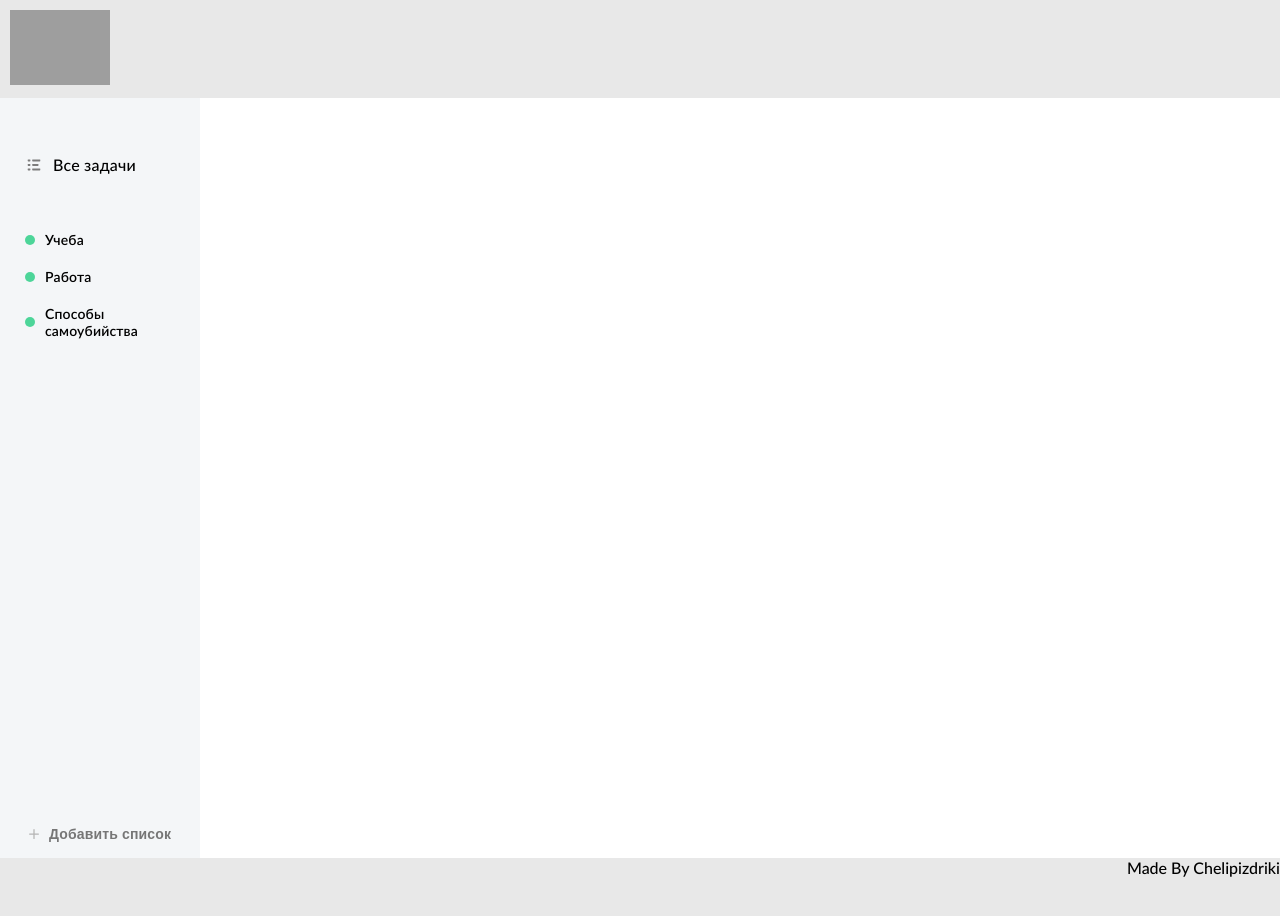
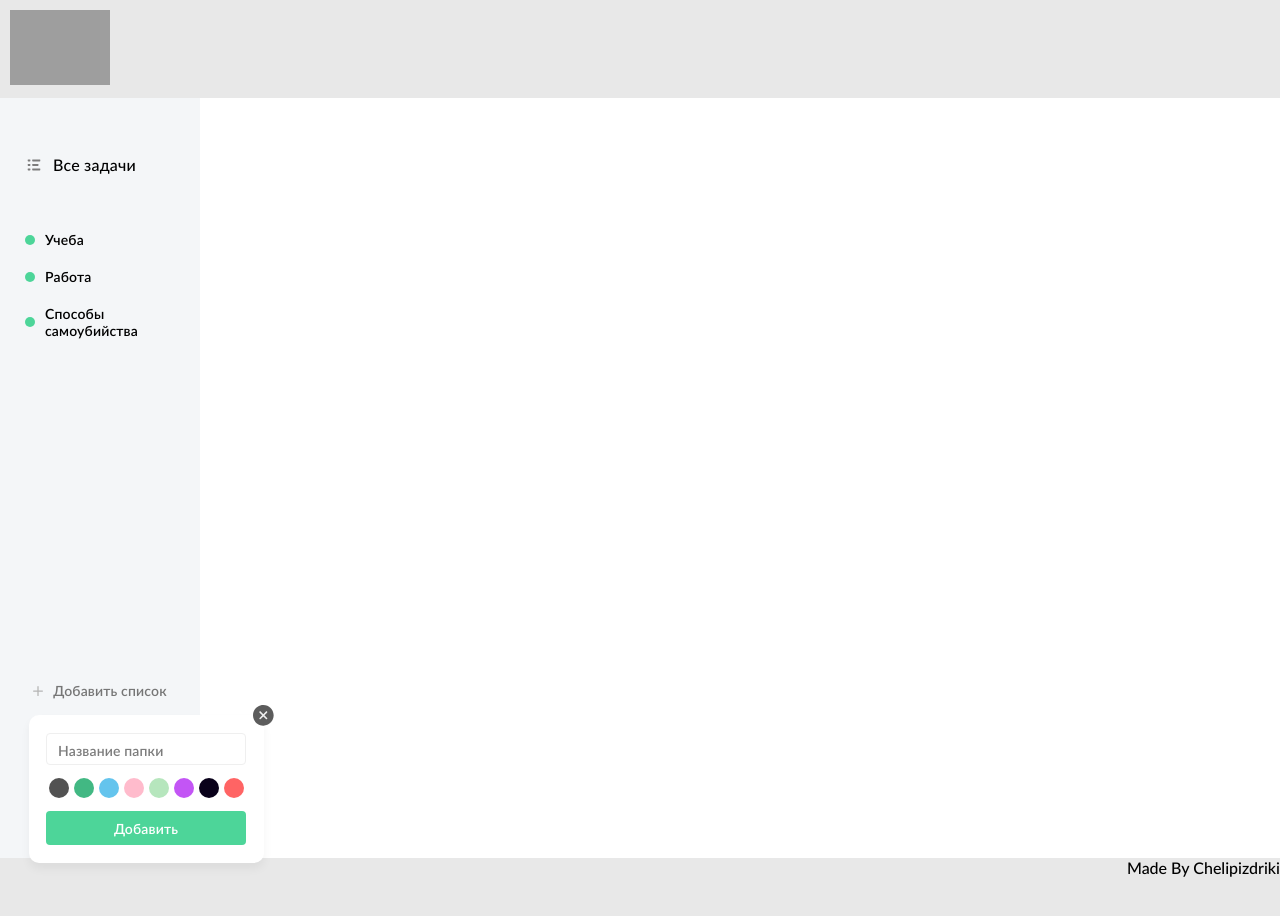
Before and after one commit to ShaggyBa/team-project-todo-app, a React (Create React App) app: page / in a window 1280 px wide. Shown: the top 916 px of the page. Built offline with nearby package versions, Linux system fonts and the light colour scheme; grey boxes are pictures that could not be loaded; the HTML template or start-up script is replaced by a standard one.

Commit message:
add ListItemPopover component

```diff
--- a/src/UI-colors.css
+++ b/src/UI-colors.css
@@ -16,7 +16,7 @@
 	--white_100: #F2F2F2;
 	--primary_50: #FFFFFF;
 	--white-20: #F1F1F1;
-
+	--purple: #C355F5;
 	--green_300: #B6E6BD;
 	--pink_100: #FFBBCC;
 	--cyan_100: #64C4ED;
--- /dev/null
+++ b/src/components/ListItem-Popover/Colors.ts
@@ -0,0 +1,10 @@
+export const colors = [
+  "var(--gray_800)",
+  "var(--dirtTurquoise_50)",
+  "var(--cyan_100)",
+  "var(--pink_100)",
+  "var(--green_300)",
+  "var(--purple)",
+  "var(--black_900)",
+  "var(--carrot-50)",
+];
--- /dev/null
+++ b/src/components/ListItem-Popover/ListItem-Popover.module.css
@@ -0,0 +1,63 @@
+.popover {
+	top: 13px;
+	left: 46px;
+	position: relative;
+	z-index: 100;
+	width: 235px;
+	height: 148px;
+	border-radius: 10px;
+	background: #FFF;
+	box-shadow: 0px 6px 10px 0px var(--box-shadow-light);
+	padding: 18px 17px;
+
+	display: flex;
+	flex-direction: column;
+	align-items: center;
+}
+
+.popover__input {
+	font-family: "Lato";
+	width: 200px;
+	height: 32px;
+	border-radius: 4px;
+	border: 1px solid #EFEFEF;
+	background: transparent;
+	padding: 7px 0 7px 11px;
+}
+
+.popover__input::placeholder {
+	color: var(--gray_500);
+	font-size: 14px;
+	font-weight: 600;
+	line-height: normal;
+	letter-spacing: 0.15px;
+}
+
+.popover__listColors {
+	margin: 13px 0;
+	display: flex;
+}
+
+.disc {
+	cursor: pointer;
+	margin-right: 5px;
+	flex-shrink: 0;
+	display: block;
+	width: 20px;
+	height: 20px;
+	border-radius: 50%;
+	background-color: var(--turquoise_50);
+}
+
+.disc:last-child {
+	margin-right: 0;
+}
+
+.disc:hover {
+	/* border: 1px solid var(--gray_500); */
+	border: 2px solid var(--gray_800);
+}
+
+/* .disc.active { - когда выбираем цвет делаем кружочек активным
+	border: 2px solid var(--gray_800);
+} */
--- /dev/null
+++ b/src/components/ListItem-Popover/ListItem-Popover.tsx
@@ -0,0 +1,37 @@
+import React from "react";
+import { IPopover } from "../../types/IPopover.types";
+import s from "./ListItem-Popover.module.css";
+
+import { ReactComponent as CloseIcon } from "../../assets/icons/delete_icon_white.svg";
+import { VariantBtn } from "../index";
+
+import { colors } from "./Colors";
+
+export const ListItemPopover: React.FC<IPopover> = ({ onClose, onSubmit }) => {
+  return (
+    <div className={s.popover}>
+      <input
+        type="text"
+        className={s.popover__input}
+        name="list-name"
+        id=""
+        placeholder="Название папки"
+      />
+      <div className={s.popover__listColors}>
+        {colors.map((color, index) => {
+          return (
+            <span
+              key={index}
+              className={s.disc}
+              style={{ backgroundColor: color }}
+            ></span>
+          );
+        })}
+      </div>
+      <VariantBtn variant="add">Добавить</VariantBtn>
+      <VariantBtn variant="close">
+        <CloseIcon />
+      </VariantBtn>
+    </div>
+  );
+};
--- /dev/null
+++ b/src/components/ListItem-Popover/index.ts
@@ -0,0 +1 @@
+export { ListItemPopover } from "./ListItem-Popover";
--- a/src/components/Sidebar/Sidebar.tsx
+++ b/src/components/Sidebar/Sidebar.tsx
@@ -1,11 +1,10 @@
 import React from "react";
-import { VariantBtn } from "../index";
+import { ListItemPopover, VariantBtn } from "../index";
 import s from "./Sidebar.module.css";
 
 import { ISidebar } from "../../types/ISidebar.types";
 
 import { ReactComponent as PlusIcon } from "../../assets/icons/plus_icon.svg";
-// import { ReactComponent as DeleteIcon } from "../../assets/icons/delete_icon.svg";
 import { ReactComponent as ListIcon } from "../../assets/icons/list-icon.svg";
 
 export const Sidebar: React.FC<ISidebar> = ({ lists }) => {
@@ -31,6 +30,7 @@ export const Sidebar: React.FC<ISidebar> = ({ lists }) => {
         <PlusIcon />
         <span>Добавить список</span>
       </VariantBtn>
+      <ListItemPopover />
     </aside>
   );
 };
--- a/src/components/VariantBtn/VariantBtn.module.css
+++ b/src/components/VariantBtn/VariantBtn.module.css
@@ -1,6 +1,6 @@
 .variantBtn {
 	width: 100%;
-	height: 37px;
+	height: 34px;
 	border-radius: 4px;
 	display: flex;
 	align-items: center;
@@ -10,6 +10,7 @@
 	font-weight: 600;
 	letter-spacing: 0.15px;
 	cursor: pointer;
+	font-family: "Lato";
 }
 
 .variantBtn.add-list {
@@ -31,19 +32,33 @@
 
 .variantBtn.add-task {
 	width: 145px;
-	height: 34px;
 	background-color: var(--turquoise_50);
 	text-align: center;
-	font-family: "Lato";
 	color: var(--primary_50);
 }
 
 .variantBtn.cancel {
 	width: 90px;
-	height: 34px;
 	background-color: var(--white_200);
 
 	text-align: center;
-	font-family: "Lato";
 	color: #9C9C9C;
 }
+
+.variantBtn.add {
+	width: 200px;
+	height: 37px;
+	background-color: var(--turquoise_50);
+	text-align: center;
+	color: var(--primary_50);
+}
+
+.variantBtn.close {
+	position: absolute;
+	top: -10px;
+	right: -10px;
+	width: 21px;
+	height: 21px;
+	border-radius: 50%;
+
+}
--- a/src/components/index.ts
+++ b/src/components/index.ts
@@ -3,3 +3,4 @@ export * from "./VariantBtn";
 export * from "./Header";
 export * from "./Footer";
 export * from "./MainContent";
+export * from "./ListItem-Popover";
--- a/src/types/IButton.types.ts
+++ b/src/types/IButton.types.ts
@@ -5,7 +5,9 @@ export type TVariantsOfButton =
   | "add-task"
   | "delete-list"
   | "delete-task"
-  | "cancel";
+  | "cancel"
+  | "add"
+  | "close";
 
 export interface IButton extends ButtonHTMLAttributes<HTMLButtonElement> {
   variant?: TVariantsOfButton;
--- /dev/null
+++ b/src/types/IPopover.types.ts
@@ -0,0 +1,4 @@
+export interface IPopover {
+  onClose?: () => void;
+  onSubmit?: () => void;
+}
```
Also changed, not shown: src/assets/icons/delete_icon_white.svg (added).
